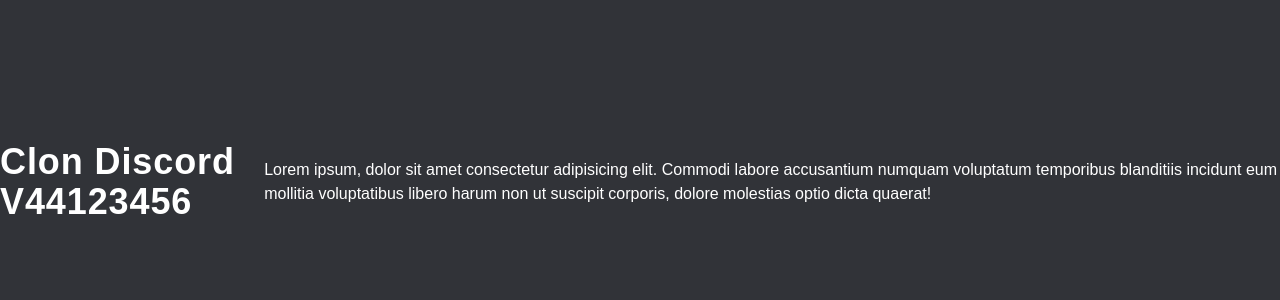
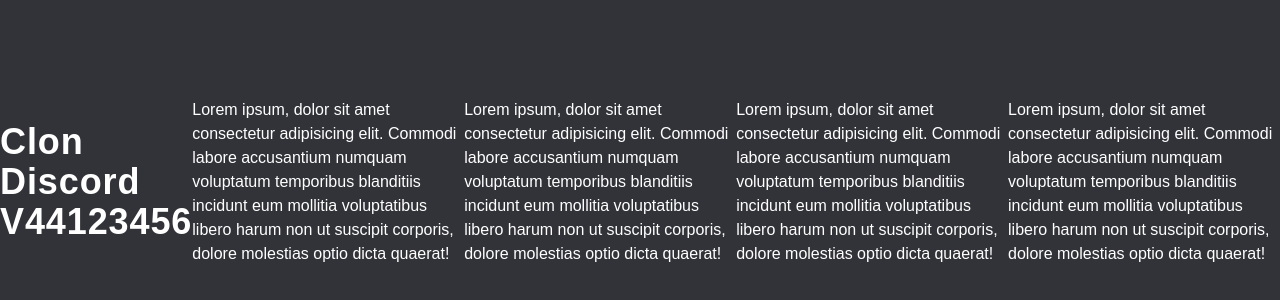
Before and after one commit to DinoCoders200/chat-proyect-frontend, a React (Vite) app: page / in a window 1280 px wide. Shown: the part 218-518 px from the top of the page. Built offline with nearby package versions, Linux system fonts and the light colour scheme.

Commit message:
feat: add new content for description

```diff
--- a/src/App.tsx
+++ b/src/App.tsx
@@ -1,8 +1,33 @@
 function App() {
   return (
     <div className="flex h-screen w-screen items-center justify-center bg-[#313338] text-white font-sans antialiased">
-      <h1 className="text-4xl font-bold tracking-wide">Clon Discord V44123456</h1>
-      <p>Lorem ipsum, dolor sit amet consectetur adipisicing elit. Commodi labore accusantium numquam voluptatum temporibus blanditiis incidunt eum mollitia voluptatibus libero harum non ut suscipit corporis, dolore molestias optio dicta quaerat!</p>
+      <h1 className="text-4xl font-bold tracking-wide">
+        Clon Discord V44123456
+      </h1>
+      <p>
+        Lorem ipsum, dolor sit amet consectetur adipisicing elit. Commodi labore
+        accusantium numquam voluptatum temporibus blanditiis incidunt eum
+        mollitia voluptatibus libero harum non ut suscipit corporis, dolore
+        molestias optio dicta quaerat!
+      </p>
+      <p>
+        Lorem ipsum, dolor sit amet consectetur adipisicing elit. Commodi labore
+        accusantium numquam voluptatum temporibus blanditiis incidunt eum
+        mollitia voluptatibus libero harum non ut suscipit corporis, dolore
+        molestias optio dicta quaerat!
+      </p>
+      <p>
+        Lorem ipsum, dolor sit amet consectetur adipisicing elit. Commodi labore
+        accusantium numquam voluptatum temporibus blanditiis incidunt eum
+        mollitia voluptatibus libero harum non ut suscipit corporis, dolore
+        molestias optio dicta quaerat!
+      </p>
+      <p>
+        Lorem ipsum, dolor sit amet consectetur adipisicing elit. Commodi labore
+        accusantium numquam voluptatum temporibus blanditiis incidunt eum
+        mollitia voluptatibus libero harum non ut suscipit corporis, dolore
+        molestias optio dicta quaerat!
+      </p>
     </div>
   );
 }
```
